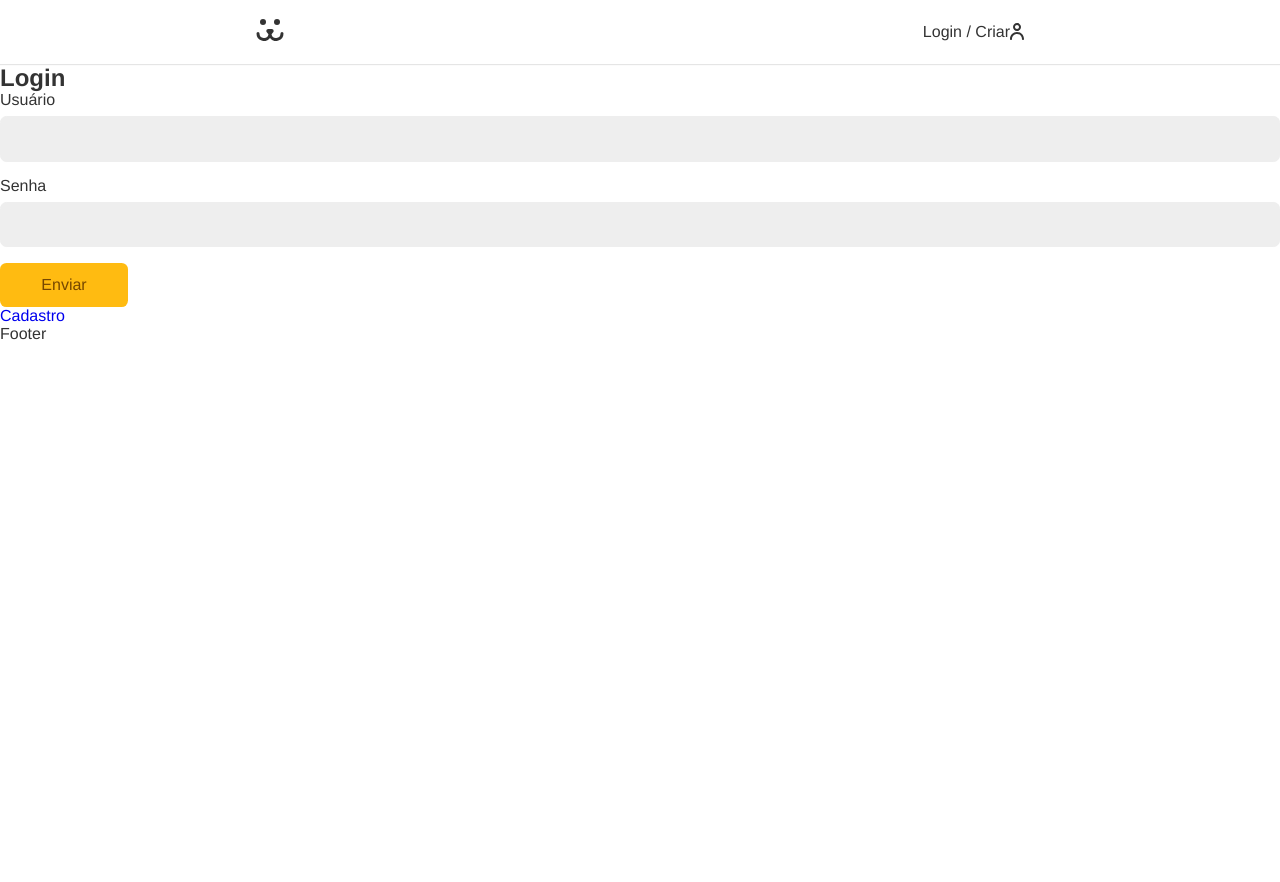
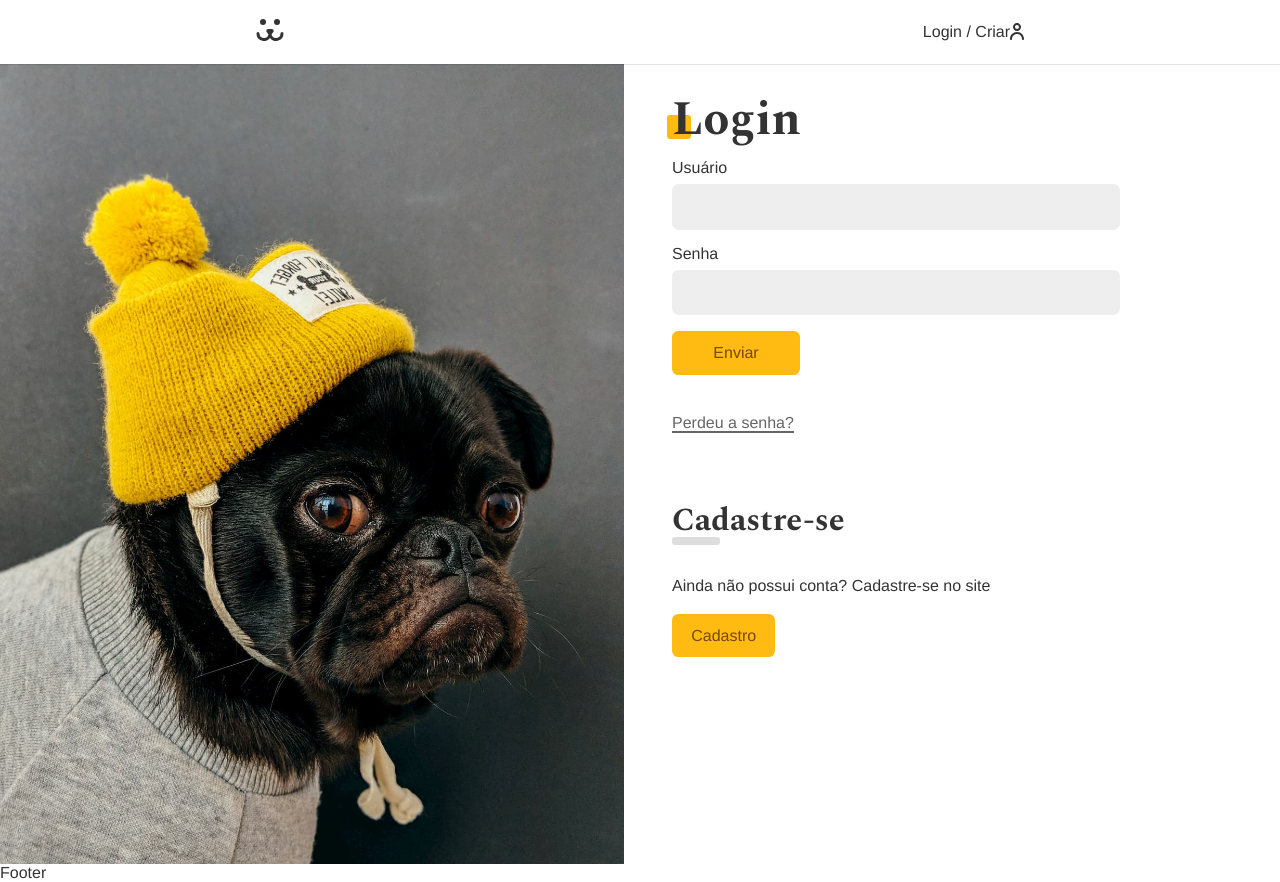
Before and after one commit to GabrielWolf-Dev/dogs-origamid, a React (Create React App) app: page /login in a window 1280 px wide. Before the commit the page ends 800 px from the top, so only its background shows below. Built offline with nearby package versions, Linux system fonts and the light colour scheme.

Commit message:
Estilização LoginForm

```diff
--- a/src/App.css
+++ b/src/App.css
@@ -1,3 +1,4 @@
+@import url('https://fonts.googleapis.com/css2?family=Spectral:wght@700&display=swap');
 * {
   box-sizing: border-box;
   padding: 0;
@@ -28,10 +29,48 @@
   color: #333;
 }
 
-a {   text-decoration: none; }
+a {
+  text-decoration: none;
+  color: #333;
+}
 
 .container {
   max-width: 50rem;
   padding: 0 1rem;
   margin: 0 auto;
 }
+
+.title {
+  font-family: var(--type-second);
+  line-height: 1;
+  font-size: 3rem;
+  margin: 1rem 0;
+  position: relative;
+  z-index: 1;
+}
+
+.title::after {
+  content: "";
+  display: block;
+  width: 1.5rem;
+  height: 1.5rem;
+  background-color: #fb1;
+  position: absolute;
+  bottom: 5px;
+  left: -5px;
+  border-radius: .2rem;
+  z-index: -1;
+}
+
+.animeLeft {
+  opacity: 0;
+  transform: translateX(-20px);
+  animation: animeLeft .3s forwards;
+}
+
+@keyframes animeLeft {
+  to {
+    opacity: 1;
+    transform: initial;
+  }
+}
--- a/src/components/Button/index.js
+++ b/src/components/Button/index.js
@@ -1,4 +1,5 @@
 import React from 'react';
+
 import styles from './styles.module.css';
 
 function Button({
--- /dev/null
+++ b/src/components/Error/index.js
@@ -0,0 +1,12 @@
+import React from 'react';
+
+function Error({ error }) {
+  if(!error) return null;
+  return (
+    <p style={{ color: "#f31", margin: "1rem 0" }}>
+      {error}
+    </p>
+  )
+}
+
+export default Error;
--- a/src/components/Input/index.js
+++ b/src/components/Input/index.js
@@ -1,4 +1,5 @@
 import React from 'react';
+
 import styles from './styles.module.css';
 
 function Input({
--- a/src/pages/Footer/index.js
+++ b/src/pages/Footer/index.js
@@ -1,4 +1,5 @@
 import React from 'react';
+
 import styles from './style.module.css';
 
 function Footer() {
--- a/src/pages/Header/index.js
+++ b/src/pages/Header/index.js
@@ -1,12 +1,13 @@
 import React from 'react';
 import { Link } from 'react-router-dom';
-import styles from './style.module.css';
 
 /* Custom functions */
 import { UserContext } from '../../context/UserContext';
 
 /* Components & Assets */
 import { ReactComponent as Dogs } from '../../assets/dogs.svg';
+
+import styles from './style.module.css';
 
 function Header() {
   const { data, userLogout } = React.useContext(UserContext);
--- a/src/pages/Login/index.js
+++ b/src/pages/Login/index.js
@@ -10,19 +10,23 @@
 import LoginPasswdLost from './subcomponents/LoginPasswdLost';
 import LoginPasswdReset from './subcomponents/LoginPasswdReset';
 
+import styles from './style.module.css';
+
 function Login() {
   const { login } = React.useContext(UserContext);
 
   if(login === true) return <Navigate to="/conta" />
   return (
-    <div>
+    <section className={styles.login}>
+      <div className={styles.forms}>
       <Routes>
         <Route path="/" element={<LoginForm />} />
-        <Route path="criar" element={<LoginCreate />} />
-        <Route path="perdeu" element={<LoginPasswdLost />} />
-        <Route path="resetar" element={<LoginPasswdReset />} />
-      </Routes>
-    </div>
+          <Route path="criar" element={<LoginCreate />} />
+          <Route path="perdeu" element={<LoginPasswdLost />} />
+          <Route path="resetar" element=    {<LoginPasswdReset />} />
+        </Routes>
+      </div>
+    </section>
   )
 }
 
--- a/src/pages/Login/style.module.css
+++ b/src/pages/Login/style.module.css
@@ -0,0 +1,73 @@
+.login {
+  display: grid;
+  grid-template-columns: 1fr 1fr;
+  min-height: 100vh;
+  gap: 2rem;
+}
+
+.login::before {
+  content: "";
+  display: block;
+  background: url('../../assets/login.jpg') no-repeat center;
+  background-size: cover;
+}
+
+.forms {
+  max-width: 30rem;
+  padding: 1rem;
+}
+
+.form {
+  margin-bottom: 2rem;
+}
+
+.perdeu {
+  display: inline-block;
+  color: #666;
+  padding: .5rem 0;
+  line-height: 1;
+}
+
+.perdeu::after {
+  content: "";
+  height: 2px;
+  width: 100%;
+  background-color: currentColor;
+  display: block;
+}
+
+.cadastro {
+  margin-top: 4rem;
+}
+
+.cadastro p {
+  margin-top: 2rem;
+  margin-bottom: 2rem;
+}
+
+.subtitle {
+  font-family: var(--type-second);
+  line-height: 1;
+  font-size: 2rem;
+}
+
+.subtitle::after {
+  content: "";
+  display: block;
+  background-color: #ddd;
+  height: 0.5rem;
+  width: 3rem;
+  border-radius: .2rem;
+}
+
+@media (max-width: 40rem) {
+  .login {
+    grid-template-columns: 1fr;
+  }
+
+  .login::before { display: none; }
+
+  .forms {
+    max-width: 100%;
+  }
+}
--- a/src/pages/Login/subcomponents/LoginForm.js
+++ b/src/pages/Login/subcomponents/LoginForm.js
@@ -8,6 +8,10 @@
 /* Components & Assets */
 import Input from '../../../components/Input';
 import Button from '../../../components/Button';
+import Error from '../../../components/Error';
+
+import styles from '../style.module.css';
+import stylesBtn from '../../../components/Button/styles.module.css';
 
 function LoginForm() {
   const username = useForm();
@@ -20,9 +24,12 @@
     if(username.validate() && password.validate()) userLogin(username.value, password.value);
   }
   return (
-    <section>
-      <h1>Login</h1>
-      <form onSubmit={handleSubmit}>
+    <section className="animeLeft">
+      <h1 className="title">Login</h1>
+      <form
+        className={styles.form}
+        onSubmit={handleSubmit}
+      >
         <Input
           label="Usuário"
           type="text"
@@ -38,9 +45,25 @@
         {loading
         ? <Button disabled>Carregando...</Button>
         : <Button type="submit">Enviar</Button>}
-        {error && <p>{error}</p>}
+        <Error error={error} />
       </form>
-      <Link to="/login/criar">Cadastro</Link>
+      <Link
+        className={styles.perdeu}
+        to="/login/perdeu"
+      >
+        Perdeu a senha?
+      </Link>
+      <div className={styles.cadastro}>
+        <h2 className={styles.subtitle}>Cadastre-se</h2>
+        <p>Ainda não possui conta? Cadastre-se no site</p>
+
+        <Link
+          className={stylesBtn.button}
+          to="/login/criar"
+        >
+          Cadastro
+        </Link>
+      </div>
     </section>
   )
 }
```
Also changed, not shown: src/pages/Home/Home.jsx (deleted, +0 -9 lines), src/components/Error/styles.module.css (added).
